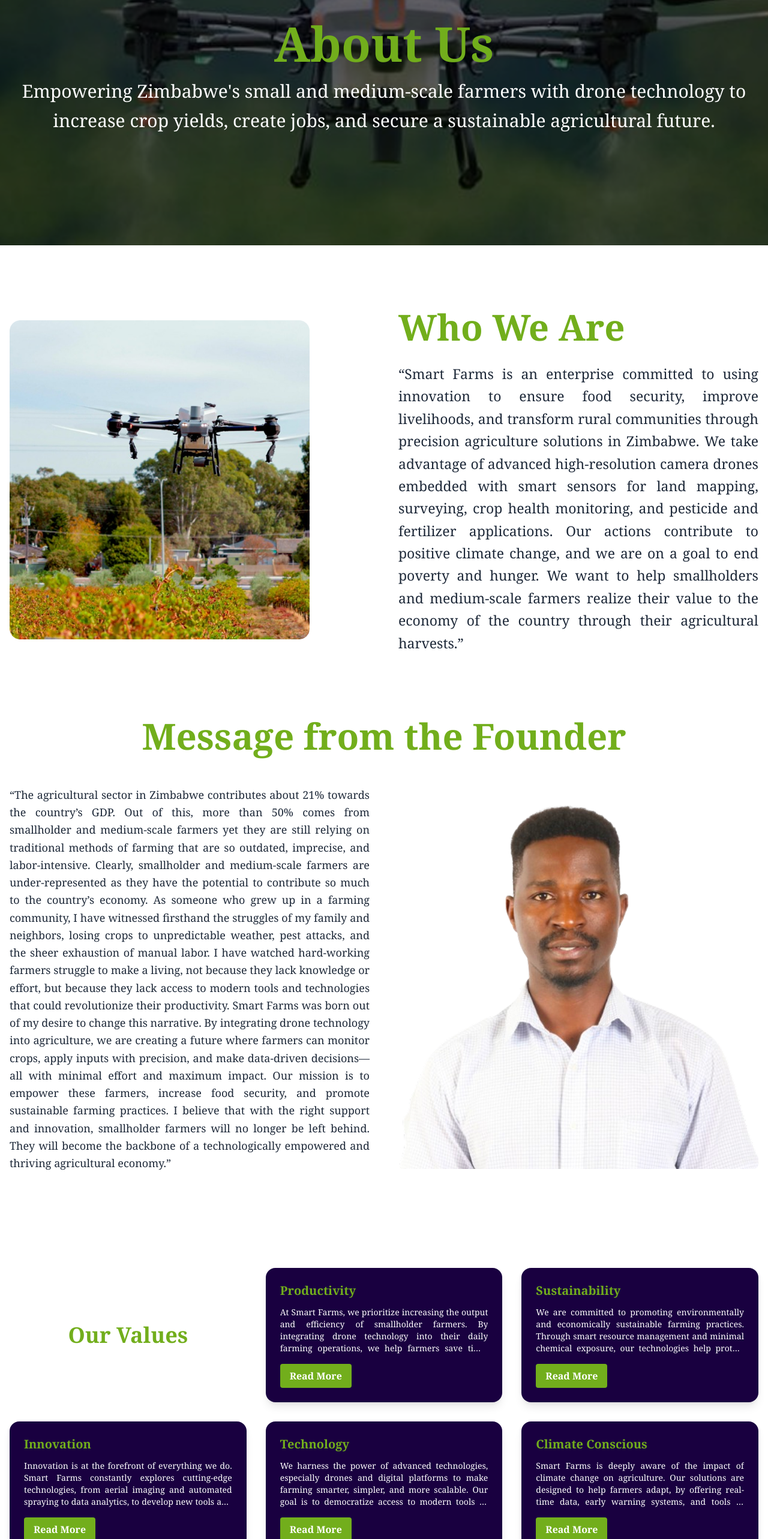
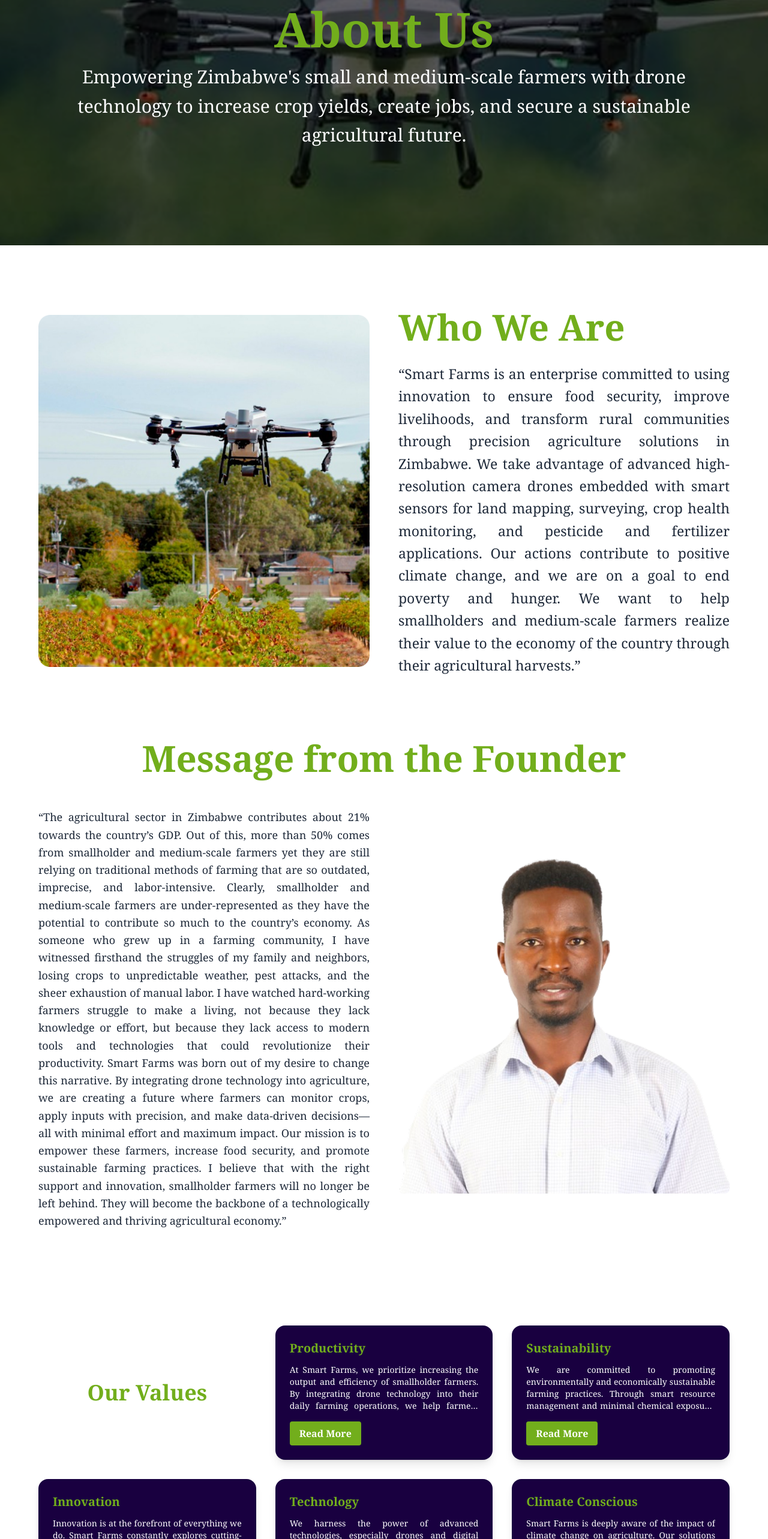
Before and after one commit to HudsonWayne/Smart-Farms, a Next.js app: page /about in a window 1280 px wide. Shown: the part 223-2789 px from the top of the page at 60% size. Built offline with nearby package versions, Linux system fonts and the light colour scheme; a web font is replaced by a local one.

Commit message:
initial commit

```diff
--- a/src/components/Footer.jsx
+++ b/src/components/Footer.jsx
@@ -2,11 +2,7 @@
 
 import React from "react";
 import Link from "next/link";
-import {
-  FaFacebookF,
-  FaInstagram,
-  FaLinkedinIn,
-} from "react-icons/fa";
+import { FaFacebookF, FaInstagram, FaLinkedinIn } from "react-icons/fa";
 import { Poppins } from "next/font/google";
 
 const poppins = Poppins({
@@ -21,7 +17,8 @@ export default function Footer() {
       className={`${poppins.className} bg-[#0C0332] text-white w-full`}
       style={{ fontFamily: "var(--font-poppins), sans-serif" }}
     >
-      <div className="max-w-7xl mx-auto px-5 md:px-6 lg:px-8 py-8">
+      {/* Full width container with padding like Navbar */}
+      <div className="w-full px-4 md:px-8 lg:px-16 py-8">
         {/* Top section with nav links and logo */}
         <div className="flex flex-col md:flex-row justify-between items-center mb-6">
           <nav className="flex flex-wrap justify-center md:justify-start space-x-4 md:space-x-8 text-base font-semibold mb-4 md:mb-0">
--- a/src/pages/about.tsx
+++ b/src/pages/about.tsx
@@ -48,7 +48,7 @@ export default function AboutPage() {
   return (
     <>
       {/* Background Hero Section */}
-      <div className="relative w-full min-h-[60vh] md:min-h-[70vh] flex items-center justify-center">
+      <div className="relative w-full min-h-[60vh] md:min-h-[70vh] flex items-center justify-center ">
         <Image
           src="/Rectangle 23.png"
           alt="Drone spraying field"
@@ -59,32 +59,38 @@ export default function AboutPage() {
           draggable={false}
         />
         <div className="absolute inset-0 bg-black opacity-60" />
-        <div className="relative z-10 px-4 md:px-8 text-center max-w-7xl mx-auto">
+        {/* Full width container with padding */}
+        <div className="relative z-10 px-4 md:px-8 lg:px-16 text-center w-full">
+          <div className="max-w-7xl mx-auto">
             <h1
               className="text-4xl md:text-6xl font-bold mb-4"
               style={{
-              fontSize:"80px",
+                fontSize: "80px",
                 fontFamily: "Georgia, serif",
                 color: "#72AE1C",
               }}
             >
               About Us
-          </h1 >
-          <p style={{fontSize:"30px"}} className="text-white text-lg md:text-xl leading-relaxed font-[Georgia]">
+            </h1>
+            <p
+              style={{ fontSize: "30px" }}
+              className="text-white text-lg md:text-xl leading-relaxed font-[Georgia]"
+            >
               Empowering Zimbabwe&apos;s small and medium-scale farmers with drone
               technology to increase crop yields, create jobs, and secure a
               sustainable agricultural future.
             </p>
           </div>
         </div>
+      </div>
 
       {/* Who We Are Section */}
-      <div className="grid md:grid-cols-2 gap-12 items-center mt-10 mb-10 max-w-7xl mx-auto px-4 mt-[100px]">
+      <div className="grid md:grid-cols-2 gap-12 items-center mt-10 mb-10 w-full px-4 md:px-8 lg:px-16 mt-[100px]">
         <div>
           <Image
             src="/Rectangle 55 (1).png"
             alt="Smart Fertilizer Application with AI and Drone Technology"
-            width={500}
+            width={650}
             height={250}
           />
         </div>
@@ -92,13 +98,12 @@ export default function AboutPage() {
           <h2
             className="text-3xl font-bold mb-6"
             style={{ fontFamily: "Georgia, serif", color: "#72AE1C", fontSize:"60px"}}
-
           >
             Who We Are
           </h2>
          <p
   className="text-gray-800 text-lg leading-relaxed text-justify"
-            style={{ fontFamily: "Georgia, serif", fontSize:"23px" }}
+  style={{ fontFamily: "Georgia, serif", fontSize: "23px", maxWidth: "calc(100% + 110px)" }}
 >
   “Smart Farms is an enterprise committed to using innovation to
   ensure food security, improve livelihoods, and transform rural
@@ -111,11 +116,12 @@ export default function AboutPage() {
   farmers realize their value to the economy of the country through
   their agricultural harvests.”
 </p>
+
         </div>
       </div>
 
       {/* Message from the Founder */}
-      <div className="text-center my-12 mt-[100px]">
+      <div className="text-center my-12 mt-[100px] w-full px-4 md:px-8 lg:px-16">
         <h2
           className="text-3xl font-bold"
           style={{ fontFamily: "Georgia, serif", color: "#72AE1C", fontSize:"60px" }}
@@ -124,7 +130,7 @@ export default function AboutPage() {
         </h2>
       </div>
 
-      <div className="grid md:grid-cols-2 gap-12 items-center max-w-7xl mx-auto px-4 mb-16">
+      <div className="grid md:grid-cols-2 gap-12 items-center w-full px-4 md:px-8 lg:px-16 mb-16">
         <div className="max-w-prose">
           <p
             className="text-gray-800 text-lg leading-relaxed text-justify"
@@ -166,16 +172,11 @@ export default function AboutPage() {
       </div>
 
       {/* Our Values Section */}
-      <div className="py-12 bg-white  mb-[100px]">
-        <div className="max-w-7xl mx-auto px-4 mb-12">
-          {/* <h2
-            className="text-4xl font-bold"
-            style={{ fontFamily: "Georgia, serif", color: "#72AE1C" }}
-          >
-            Our Values
-          </h2> */}
+      <div className="py-12 bg-white mb-[100px] w-full px-4 md:px-8 lg:px-16">
+        <div className="mb-12">
+          {/* Optional heading removed as before */}
         </div>
-        <div className="grid grid-cols-1 sm:grid-cols-2 lg:grid-cols-3 gap-8 max-w-7xl mx-auto px-4">
+        <div className="grid grid-cols-1 sm:grid-cols-2 lg:grid-cols-3 gap-8 w-full px-4 md:px-0">
           {cardData.map((card, index) =>
             index === 0 ? (
               <div
```
Lines whose indentation alone changed are shown as unchanged.
